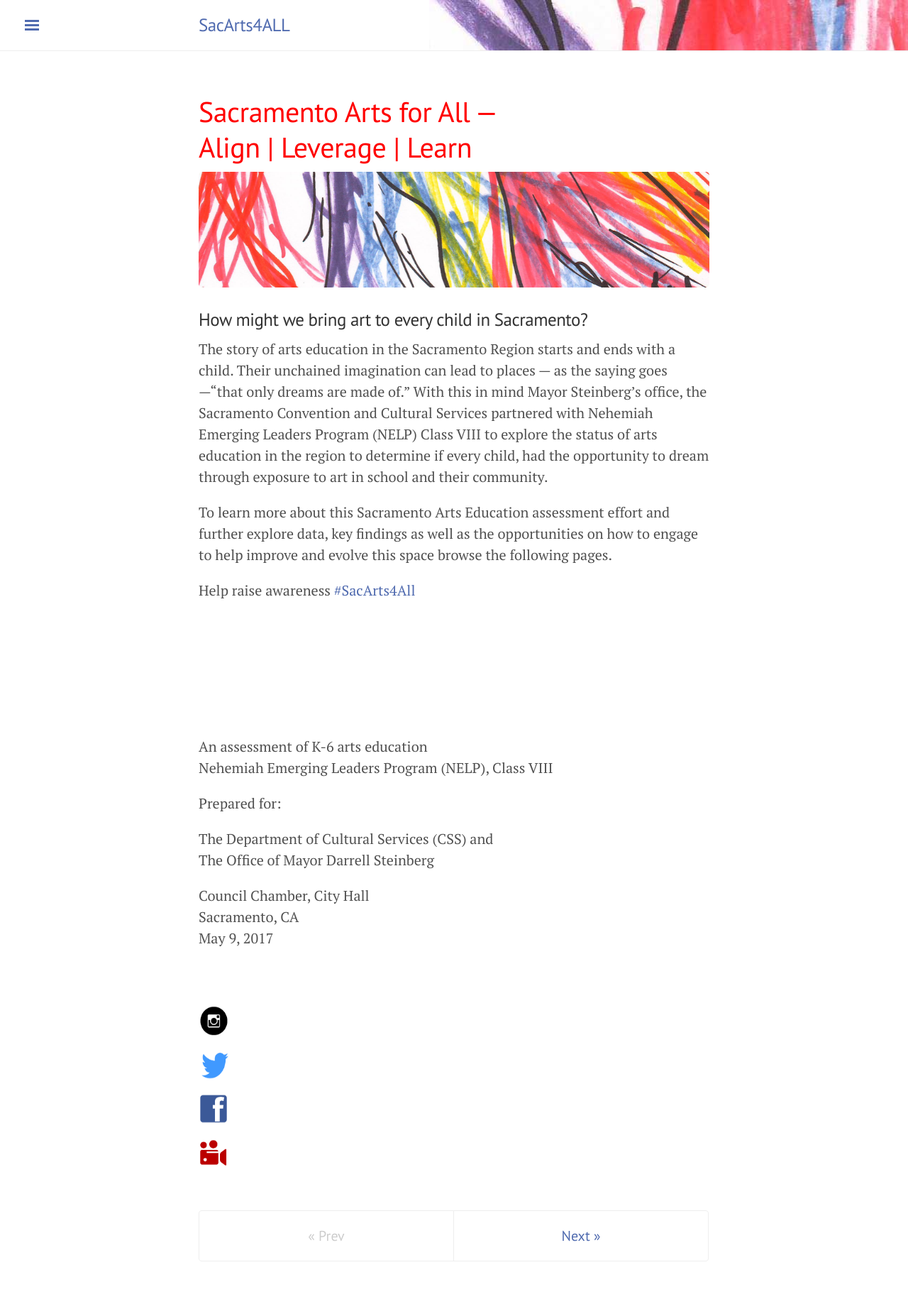
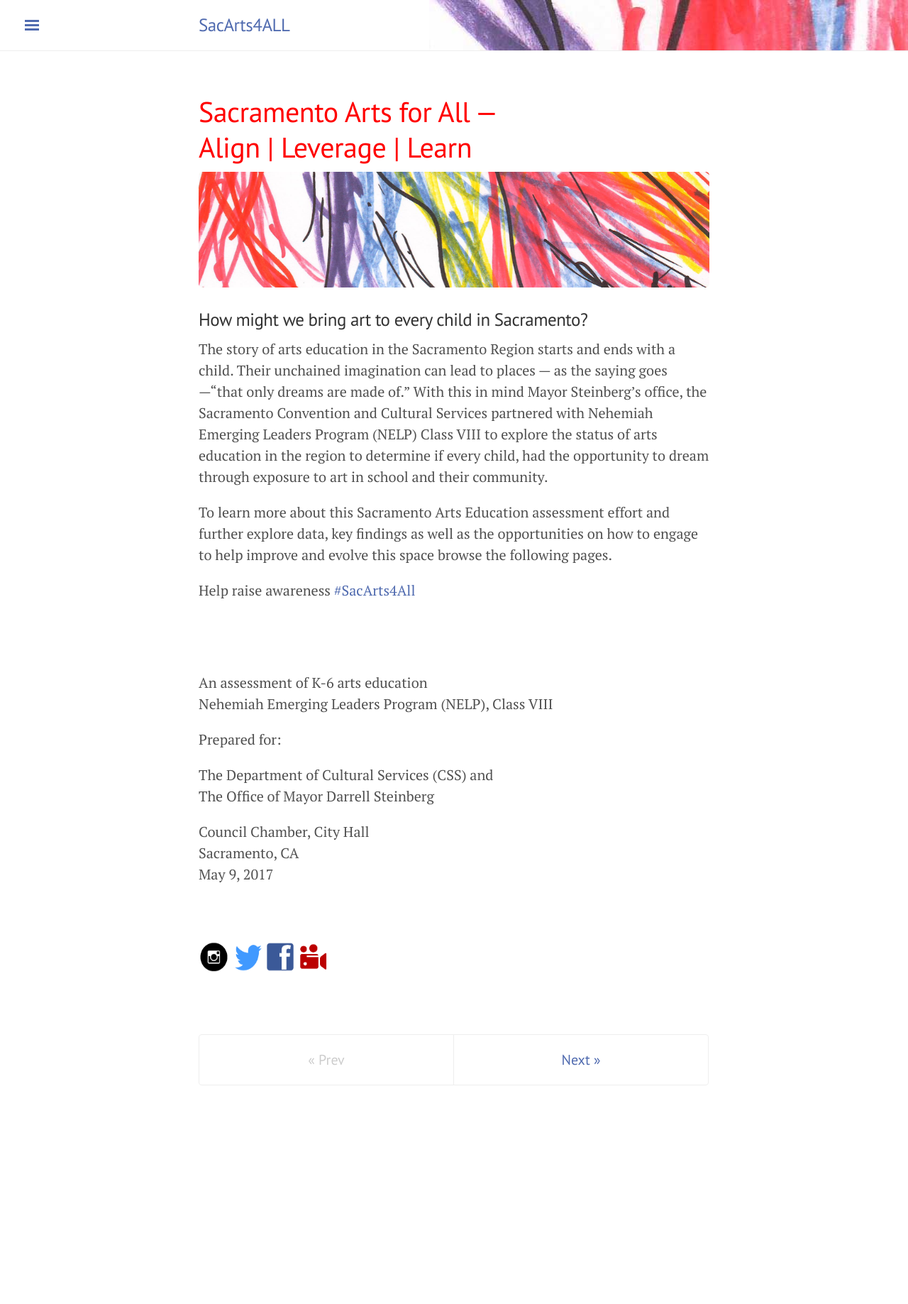
Before and after one commit to code4sac/sacarts4ALL, a Jekyll site: the page built from index.md, in a window 1280 px wide. Shown: the whole page at 71% size. Built offline with Jekyll 4.4.1, drawn with Linux system fonts in a browser that asks for light colours; after the commit the page ends 1589 px from its top, so only the background shows below that.

Commit message:
home page updates

```diff
--- a/index.md
+++ b/index.md
@@ -16,7 +16,7 @@ Help raise awareness <a href="https://twitter.com/SacArts4ALL">#SacArts4All</a>
 
 
 
-<br/><br/><br/><br/><br/>
+<br/><br/>
 
 An assessment of K-6 arts education<br/>Nehemiah Emerging Leaders Program (NELP), Class VIII
 
@@ -27,10 +27,10 @@ The Department of Cultural Services (CSS) and<br/>The Office of Mayor Darrell St
 Council Chamber, City Hall<br/>Sacramento, CA<br/>May 9, 2017
 
 <br/><br/>
-<a href="https://www.instagram.com/sacarts4all"><img src="{{ site.baseurl }}/assets/images/iconInstagram228x217.png" alt="instagram" height="42" width="42"></a>
-<a href="https://twitter.com/SacArts4ALL"><img src="{{ site.baseurl }}/assets/images/iconTwitter243x206.png" alt="twitter" height="42" width="42"></a>
-<a href="https://www.facebook.com/groups/349470948784549/"><img src="{{ site.baseurl }}/assets/images/iconFacebook219x213.png" alt="facebook" height="42" width="42"></a>
-<a href="https://www.youtube.com/watch?v=SNa4v4lMLPY&feature=youtu.be"><img src="{{ site.baseurl }}/assets/images/iconYouTube234x234.png" alt="youtube" height="42" width="42"></a>
+<a href="https://www.instagram.com/sacarts4all" style="display:inline-block;"><img src="{{ site.baseurl }}/assets/images/iconInstagram228x217.png" alt="instagram" height="42" width="42"></a>
+<a href="https://twitter.com/SacArts4ALL" style="display:inline-block;"><img src="{{ site.baseurl }}/assets/images/iconTwitter243x206.png" alt="twitter" height="42" width="42"></a>
+<a href="https://www.facebook.com/groups/349470948784549/" style="display:inline-block;"><img src="{{ site.baseurl }}/assets/images/iconFacebook219x213.png" alt="facebook" height="42" width="42"></a>
+<a href="https://www.youtube.com/watch?v=SNa4v4lMLPY&feature=youtu.be" style="display:inline-block;"><img src="{{ site.baseurl }}/assets/images/iconYouTube234x234.png" alt="youtube" height="42" width="42"></a>
 
 
 
```
